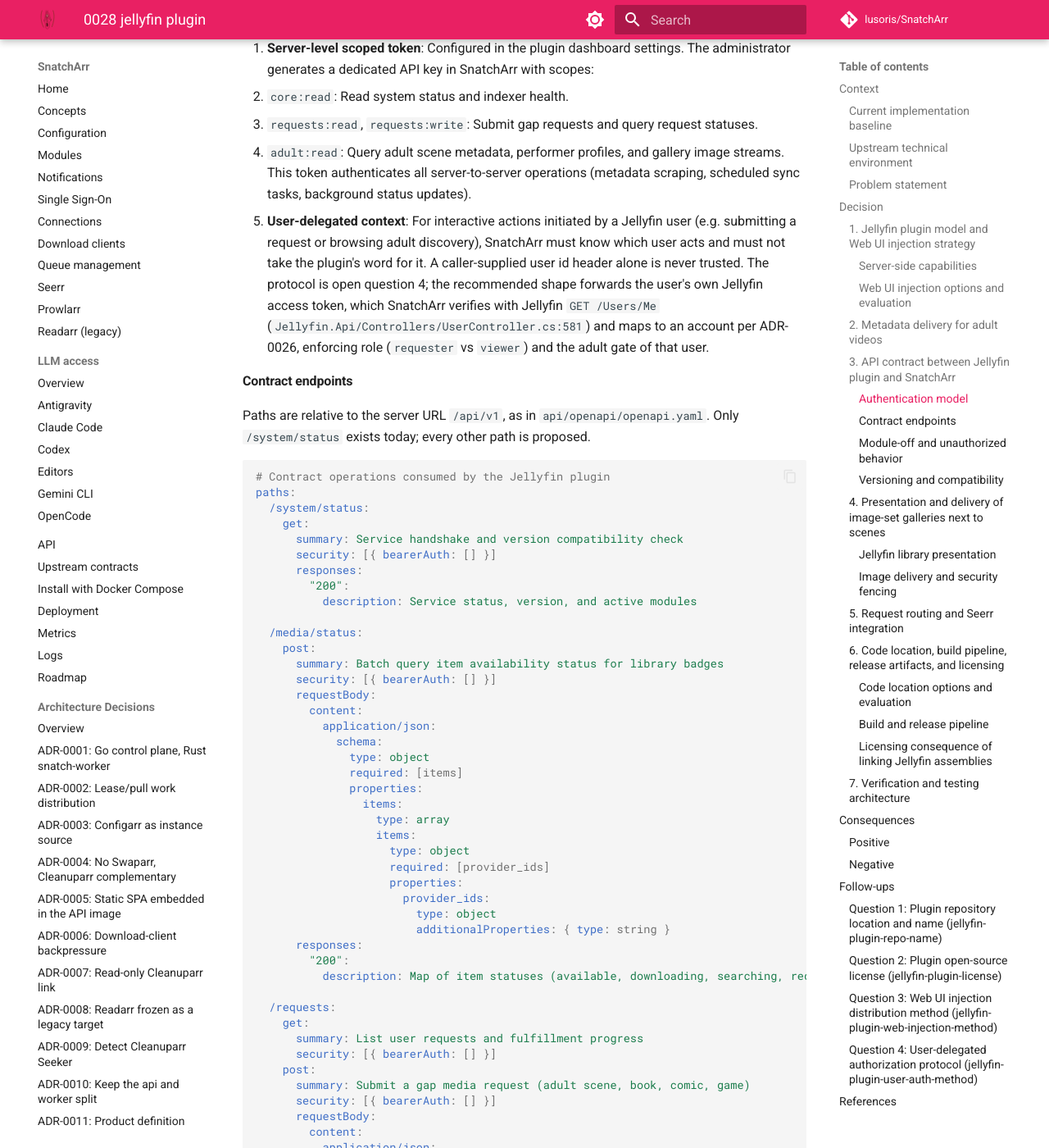
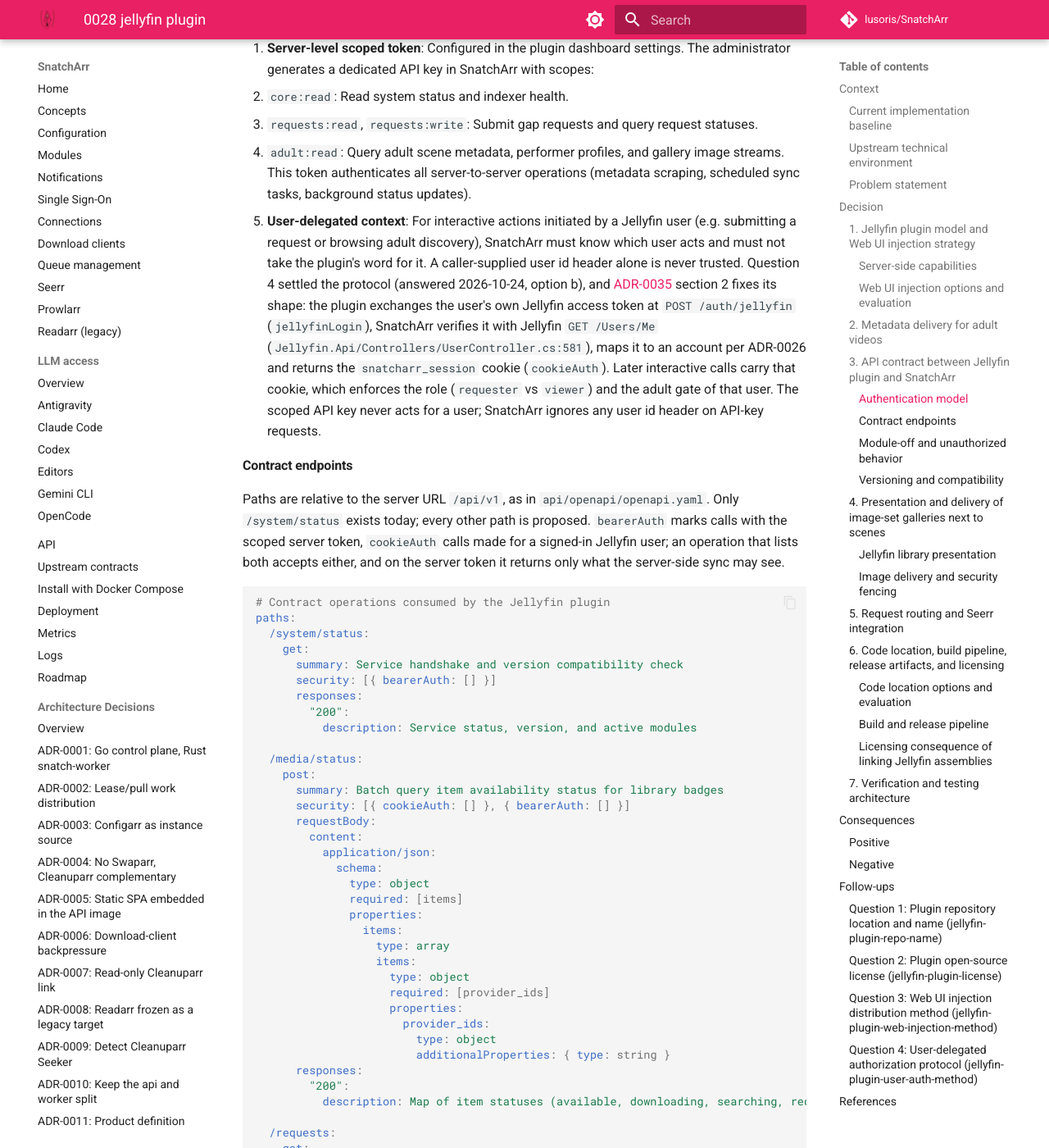
Before and after one commit to lusoris/SnatchArr, an MkDocs documentation site: the page built from docs/adr/0028-jellyfin-plugin.md, in a window 1280 px wide and 1400 px high, scrolled down 6944 px. Shown: the whole window at 82% size. Built offline with MkDocs 1.6.1 and Material for MkDocs 9.7.7, drawn with Linux system fonts in a browser that asks for light colours; comment, search, counter and statistics services are not loaded; some of the changed text lies outside the part shown.

Commit message:
docs(adr): align the ADR-0028 auth contract with ADR-0035
Section 3 still called question 4 open and marked every contract
operation bearer-only. It now records the answered protocol: a Jellyfin
token exchange at POST /auth/jellyfin returns the snatcharr_session
cookie for interactive calls, and the scoped API key never acts for a
user. Request operations take cookieAuth; badge and gallery operations
take cookieAuth or bearerAuth; handshake and metadata scraping stay on
bearerAuth.

Refs #567

Signed-off-by: lusoris <lusoris@proton.me>

````diff
--- a/docs/adr/0028-jellyfin-plugin.md
+++ b/docs/adr/0028-jellyfin-plugin.md
@@ -129,11 +129,11 @@
    - `requests:read`, `requests:write`: Submit gap requests and query request statuses.
    - `adult:read`: Query adult scene metadata, performer profiles, and gallery image streams.
    This token authenticates all server-to-server operations (metadata scraping, scheduled sync tasks, background status updates).
-2. **User-delegated context**: For interactive actions initiated by a Jellyfin user (e.g. submitting a request or browsing adult discovery), SnatchArr must know which user acts and must not take the plugin's word for it. A caller-supplied user id header alone is never trusted. The protocol is open question 4; the recommended shape forwards the user's own Jellyfin access token, which SnatchArr verifies with Jellyfin `GET /Users/Me` (`Jellyfin.Api/Controllers/UserController.cs:581`) and maps to an account per ADR-0026, enforcing role (`requester` vs `viewer`) and the adult gate of that user.
+2. **User-delegated context**: For interactive actions initiated by a Jellyfin user (e.g. submitting a request or browsing adult discovery), SnatchArr must know which user acts and must not take the plugin's word for it. A caller-supplied user id header alone is never trusted. Question 4 settled the protocol (answered 2026-10-24, option b), and [ADR-0035](0035-jellyfin-integration.md) section 2 fixes its shape: the plugin exchanges the user's own Jellyfin access token at `POST /auth/jellyfin` (`jellyfinLogin`), SnatchArr verifies it with Jellyfin `GET /Users/Me` (`Jellyfin.Api/Controllers/UserController.cs:581`), maps it to an account per ADR-0026 and returns the `snatcharr_session` cookie (`cookieAuth`). Later interactive calls carry that cookie, which enforces the role (`requester` vs `viewer`) and the adult gate of that user. The scoped API key never acts for a user; SnatchArr ignores any user id header on API-key requests.
 
 #### Contract endpoints
 
-Paths are relative to the server URL `/api/v1`, as in `api/openapi/openapi.yaml`. Only `/system/status` exists today; every other path is proposed.
+Paths are relative to the server URL `/api/v1`, as in `api/openapi/openapi.yaml`. Only `/system/status` exists today; every other path is proposed. `bearerAuth` marks calls with the scoped server token, `cookieAuth` calls made for a signed-in Jellyfin user; an operation that lists both accepts either, and on the server token it returns only what the server-side sync may see.
 
 ```yaml
 # Contract operations consumed by the Jellyfin plugin
@@ -149,7 +149,7 @@
   /media/status:
     post:
       summary: Batch query item availability status for library badges
-      security: [{ bearerAuth: [] }]
+      security: [{ cookieAuth: [] }, { bearerAuth: [] }]
       requestBody:
         content:
           application/json:
@@ -173,10 +173,10 @@
   /requests:
     get:
       summary: List user requests and fulfillment progress
-      security: [{ bearerAuth: [] }]
+      security: [{ cookieAuth: [] }]
     post:
       summary: Submit a gap media request (adult scene, book, comic, game)
-      security: [{ bearerAuth: [] }]
+      security: [{ cookieAuth: [] }]
       requestBody:
         content:
           application/json:
@@ -207,7 +207,7 @@
   /adult/scenes/{id}/gallery:
     get:
       summary: Fetch image set gallery metadata for an adult scene
-      security: [{ bearerAuth: [] }]
+      security: [{ cookieAuth: [] }, { bearerAuth: [] }]
       responses:
         "200":
           description: Gallery image list with proxy URLs
@@ -217,7 +217,7 @@
   /adult/galleries/{id}/images/{imageId}:
     get:
       summary: Stream proxied gallery image bytes
-      security: [{ bearerAuth: [] }]
+      security: [{ cookieAuth: [] }, { bearerAuth: [] }]
       responses:
         "200":
           description: Image binary stream (image/jpeg, image/webp)
````
